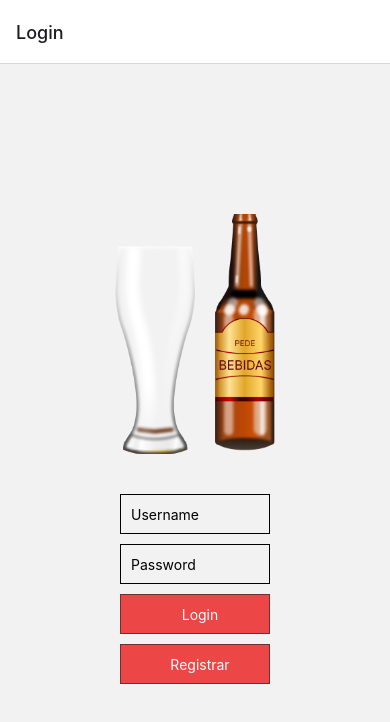
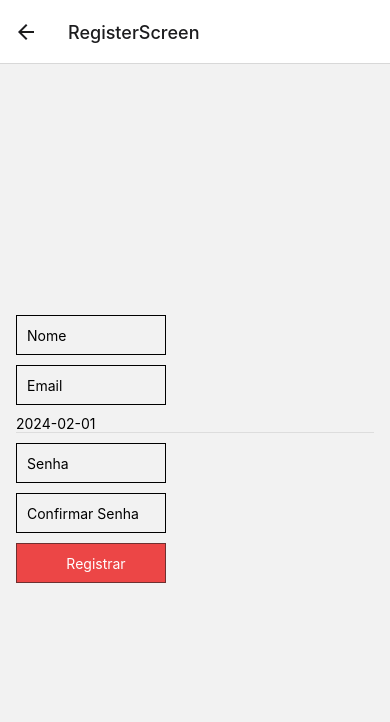
Before and after one commit to gracione/pediBebidas, a React Native app in the folder client/: screen /RegisterScreen in a window 390 px wide. Shown: the top 722 px of the page. Built offline with nearby package versions, Linux system fonts and the light colour scheme.

Commit message:
[registrar]

```diff
--- a/client/package.json
+++ b/client/package.json
@@ -10,6 +10,7 @@
     "test": "jest"
   },
   "dependencies": {
+    "@react-native-community/datetimepicker": "^7.6.2",
     "@react-navigation/native": "^6.1.9",
     "@react-navigation/native-stack": "^6.9.17",
     "axios": "^1.6.7",
--- a/client/src/navigation/index.tsx
+++ b/client/src/navigation/index.tsx
@@ -3,6 +3,7 @@ import { NavigationContainer } from '@react-navigation/native';
 import { createNativeStackNavigator } from '@react-navigation/native-stack';
 import LoginScreen from '../screens/LoginScreen';
 import HomeScreen from '../screens/HomeScreen';
+import RegisterScreen from '../screens/RegisterScreen';
 
 const Stack = createNativeStackNavigator();
 
@@ -13,6 +14,7 @@ export function Navigation() {
       <NavigationContainer>
         <Stack.Navigator>
           <Stack.Screen name="Login" component={LoginScreen} />
+          <Stack.Screen name="RegisterScreen" component={RegisterScreen} />
         </Stack.Navigator>
       </NavigationContainer>
     );
--- a/client/src/screens/LoginScreen.tsx
+++ b/client/src/screens/LoginScreen.tsx
@@ -17,9 +17,10 @@ const LoginScreen: React.FC<LoginScreenProps> = ({ navigation }) => {
     console.log('Botão de login pressionado');
     // navigation.navigate('Home');
   };
+
   const handleRegistrar = () => {
     console.log('Botão de registrar pressionado');
-    // navigation.navigate('Home');
+    navigation.navigate('RegisterScreen');
   };
 
   return (
--- /dev/null
+++ b/client/src/screens/RegisterScreen.tsx
@@ -0,0 +1,91 @@
+import React, { useState } from 'react';
+import { View, Alert, Text } from 'react-native';
+import DateTimePicker from '@react-native-community/datetimepicker';
+import styled from 'styled-components/native';
+import Input from '../components/Input';
+import Button from '../components/Button';
+
+const Container = styled.View`
+  flex: 1;
+  justify-content: center;
+  padding: 16px;
+`;
+
+const RegisterButton = styled.Button`
+  margin-top: 10px;
+`;
+
+const RegisterScreen: React.FC = () => {
+  const [name, setName] = useState('');
+  const [email, setEmail] = useState('');
+  const [password, setPassword] = useState('');
+  const [confirmPassword, setConfirmPassword] = useState('');
+  const [dateOfBirth, setDateOfBirth] = useState(new Date());
+  const [showDatePicker, setShowDatePicker] = useState(false);
+
+  const handleRegister = () => {
+    if (!name || !email || !dateOfBirth) {
+      Alert.alert('Erro', 'Por favor, preencha todos os campos obrigatórios.');
+    } else if (password.length < 8) {
+      Alert.alert('Erro', 'A senha deve ter pelo menos 8 caracteres.');
+    } else if (password !== confirmPassword) {
+      Alert.alert('Erro', 'As senhas não coincidem.');
+    } else {
+      Alert.alert('Sucesso', `Registro realizado com sucesso!\nData de Nascimento: ${dateOfBirth.toISOString().split('T')[0]}`);
+    }
+  };
+
+  const showDatepicker = () => {
+    setShowDatePicker(true);
+  };
+
+  const onDateChange = (event: Event, selectedDate?: Date) => {
+    setShowDatePicker(false);
+    if (selectedDate) {
+      setDateOfBirth(selectedDate);
+    }
+  };
+
+  return (
+    <Container>
+      <Input
+        placeholder="Nome"
+        value={name}
+        onChangeText={(text) => setName(text)}
+      />
+      <Input
+        placeholder="Email"
+        value={email}
+        onChangeText={(text) => setEmail(text)}
+        keyboardType="email-address"
+        autoCapitalize="none"
+      />
+      <Text onPress={showDatepicker} style={{ marginBottom: 10, borderBottomWidth: 1, borderBottomColor: '#ddd' }}>
+        {dateOfBirth.toISOString().split('T')[0] || 'Data de Nascimento'}
+      </Text>
+      {showDatePicker && (
+        <DateTimePicker
+          value={dateOfBirth}
+          mode="date"
+          display="default"
+          onChange={onDateChange}
+        />
+      )}
+      <Input
+        placeholder="Senha"
+        value={password}
+        onChangeText={(text) => setPassword(text)}
+        secureTextEntry
+      />
+      <Input
+        placeholder="Confirmar Senha"
+        value={confirmPassword}
+        onChangeText={(text) => setConfirmPassword(text)}
+        secureTextEntry
+      />
+      <Button title="Registrar" onPress={handleRegister} />
+    </Container>
+  );
+};
+
+export default RegisterScreen;
```
Also changed, not shown: 1 other file (tests, documents, lock files or other folders).
